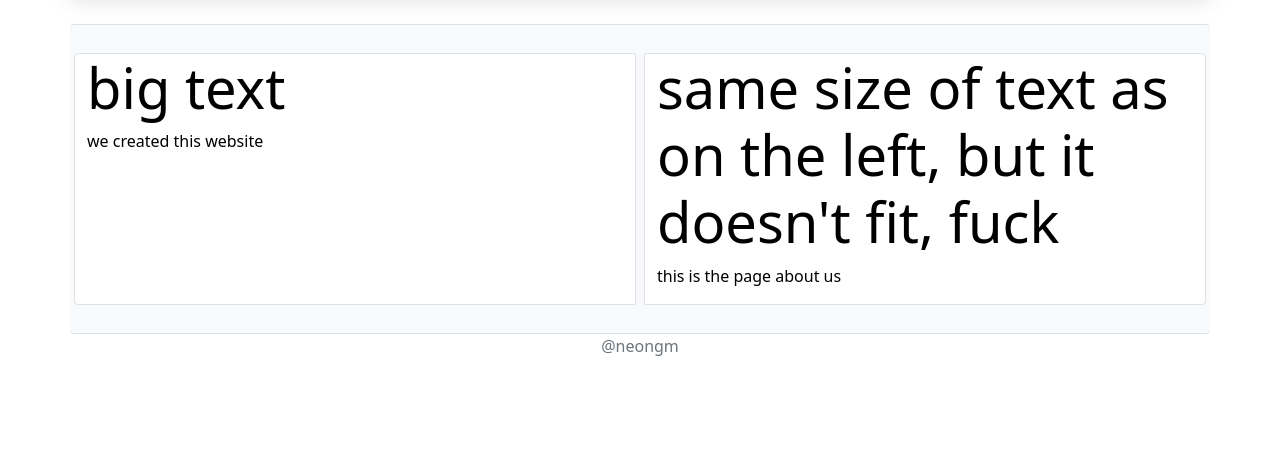
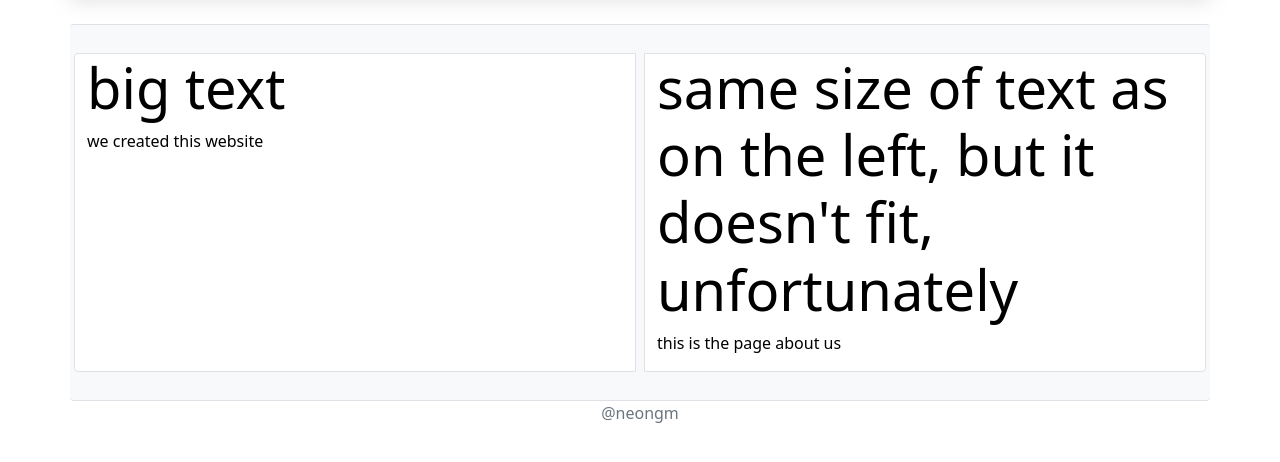
Before and after one commit to neongm/django-practice-2, a Django app: page /about/ in a window 1280 px wide. Shown: the part 58-520 px from the top of the page. Run offline with Django 3.2, Linux system fonts and the light colour scheme.

Commit message:
Update about.html

```diff
--- a/templates/index/about.html
+++ b/templates/index/about.html
@@ -12,7 +12,7 @@
             <p>we created this website</p>
         </div>
         <div class="col m-1 bg-white text-black border rounded-end">
-            <h2 class="display-4">same size of text as on the left, but it doesn't fit, fuck</h2>
+            <h2 class="display-4">same size of text as on the left, but it doesn't fit, unfortunately</h2>
 
             <p>this is the page about us</p>
         </div>
```
